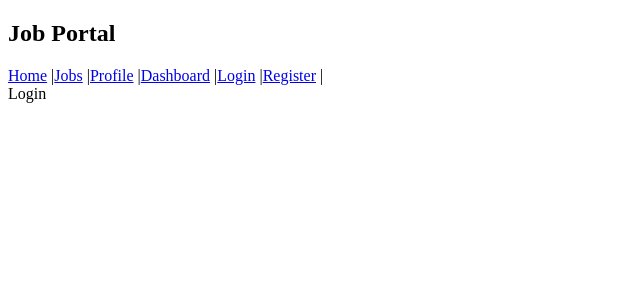
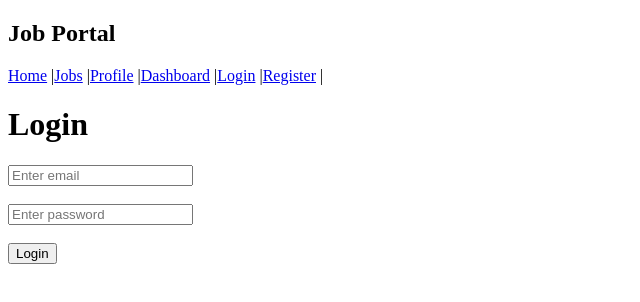
Before and after one commit to Meenakshi-Jisha/job-portal, a React (Vite) app in the folder client/: page /login in a window 1280 px wide. Shown: the top 302 px of the page, without its empty margins (0-640 px from the left). Built offline with nearby package versions, Linux system fonts and the light colour scheme.

Commit message:
Connected login frontend with backend

```diff
--- a/client/src/pages/Login.jsx
+++ b/client/src/pages/Login.jsx
@@ -1,9 +1,41 @@
-import React from 'react'
+import { useState } from "react";
+import { loginUser } from "../services/authService";
 
-function Login() {
-  return (
-    <div>Login</div>
+function Login(){
+  const [email,setEmail]= useState("");
+  const [password,setPassword]= useState("");
+  const handleSubmit=async(e)=>{
+    e.preventDefault();
+    // console.log({
+    //   email,
+    //   password
+    // });
+    try{
+      const res= await loginUser({
+        email,password
+      })
+      console.log(res.data);
+      localStorage.setItem("token",res.data.token)
+
+      alert("Login successful");
+    }
+    catch(error){
+      console.log(error);
+      alert("Login failed")
+    }
+  }
+  return(
+    <div>
+      <h1>Login</h1>
+      <form onSubmit={handleSubmit}>
+        <input type="email" placeholder="Enter email" value={email}
+              onChange={(e)=>setEmail(e.target.value)}/> <br /><br />
+        <input type="password" placeholder="Enter password" value={password}
+              onChange={(e)=>setPassword(e.target.value)}/> <br /><br />
+        <button type="submit">Login</button>
+      </form>
+    </div>
   )
 }
 
-export default Login
+export default Login;
--- /dev/null
+++ b/client/src/services/authService.js
@@ -0,0 +1,9 @@
+import axios from "axios";
+
+const API = "http://localhost:5000/api/auth";
+export const loginUser= (data)=>{
+    return axios.post(
+        `${API}/login`,
+        data
+    )
+}
```
